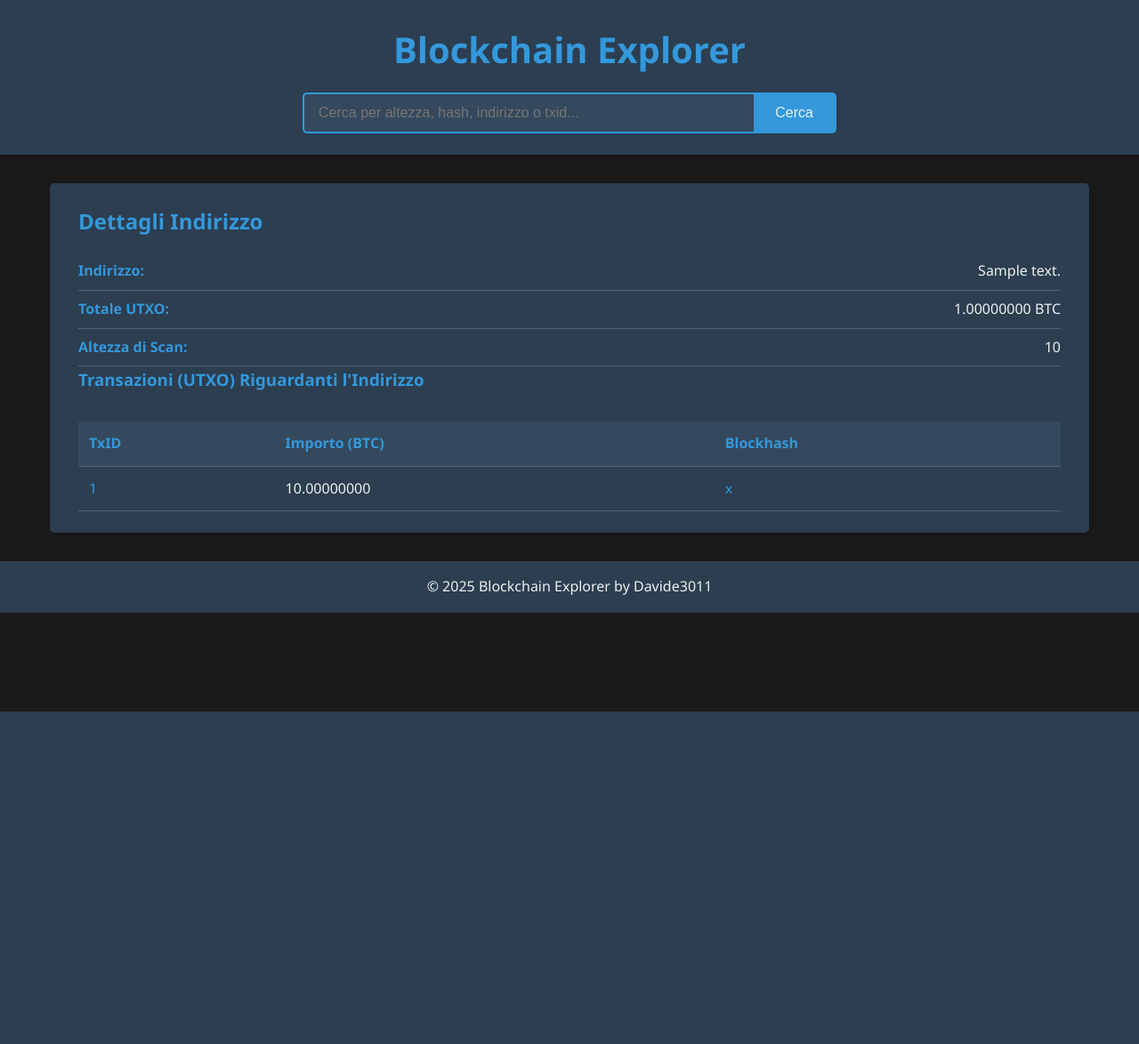
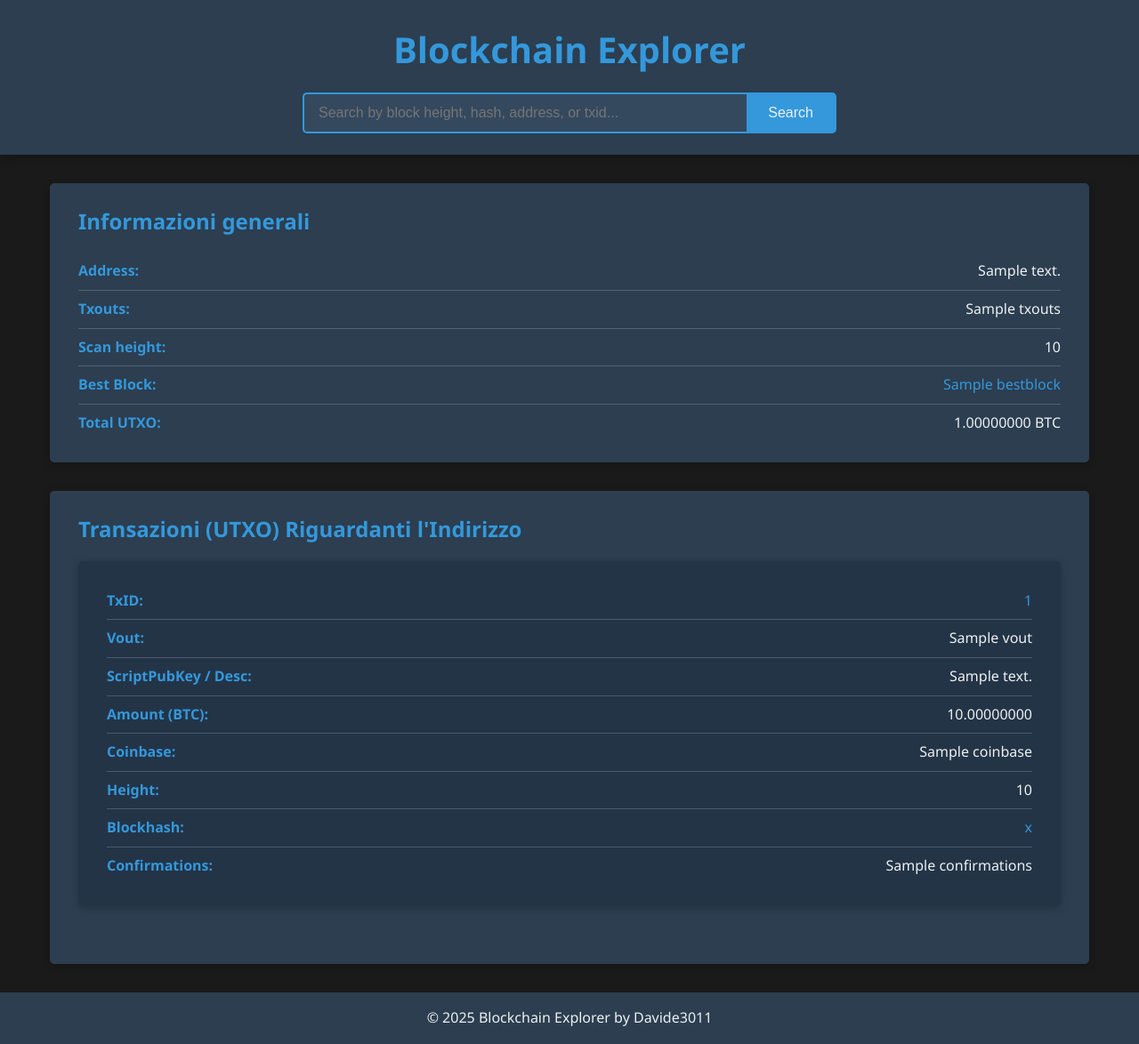
Before and after one commit to davide3011/RegtestExplorer, a Flask app: template templates/address.html in a window 1280 px wide. Shown: the whole page at 89% size. Before the commit the page ends 800 px from the top, so only its background shows below. Run offline with Flask 3, Linux system fonts and the light colour scheme; the template is opened without the code that fills it: most values are stand-ins (such as "Sample title", 1, 10 or a date in 2020).

Commit message:
Migliora il codice
- Separa la logica di connessione RPC nel file 'rpc_connection.py'
- Elimina la cartella e la generazione dei log
- Migliora il template
- Aggiunge icona
- Migliora il layout (style.css)

```diff
--- a/app.py
+++ b/app.py
@@ -1,43 +1,26 @@
 from flask import Flask, render_template, request, redirect, url_for, flash
-from bitcoinrpc.authproxy import AuthServiceProxy, JSONRPCException
-import re, logging
-from logging.handlers import RotatingFileHandler
-import os
-if not os.path.exists('logs'):
-    os.makedirs('logs')
+from rpc_connection import get_rpc_connection
+from bitcoinrpc.authproxy import JSONRPCException
+import re
 
 app = Flask(__name__)
 app.secret_key = 'sostituisci_con_una_chiave_sicura'
 
-# Configurazione RPC (modifica secondo le configurazioni del 'bitcoin.conf')
-RPC_USER = 'RPC_USER'
-RPC_PASSWORD = 'RPC_PASSWORD'
-RPC_ADDRESS = 'IP_ADDRESS'
-RPC_PORT = 8332
-
-def get_rpc_connection():
-    url = f"http://{RPC_USER}:{RPC_PASSWORD}@{RPC_ADDRESS}:{RPC_PORT}"
-    return AuthServiceProxy(url)
-
+# Funzioni di utilità per validare l'input
 def is_numeric(s):
     return s.isdigit()
 
 def is_hash(s):
-    # Se è esattamente 64 caratteri e non corrisponde a nessun pattern di indirizzo, allora è un hash.
     if len(s) != 64:
         return False
-    # Controlla che la stringa sia esadecimale
     if re.match(r'^[0-9a-fA-F]{64}$', s) is None:
         return False
-    # Nessun indirizzo Bitcoin ha 64 caratteri; se arrivi qui, è un hash
     return True
 
 def is_address(s):
-    # Controlla indirizzi legacy: iniziano con 1, 3, m, n o 2
     legacy = re.match(r'^[13mn2][a-zA-Z0-9]{25,34}$', s)
     if legacy:
         return True
-    # Controlla indirizzi bech32: per mainnet (bc1), testnet (tb1) e regtest (bcrt1)
     bech32 = re.match(r'^(bc1|[tb]crt1)[a-z0-9]{6,90}$', s)
     return bech32 is not None
 
@@ -57,7 +40,7 @@ def index():
         chain = blockchain_info.get("chain")
         blocks = blockchain_info.get("blocks")
         bestblockhash = blockchain_info.get("bestblockhash")
-        difficulty = blockchain_info.get("difficulty")
+        difficulty = blockchain_info.get("difficulty") # nel template da visualizzare come intero
         mediantime = blockchain_info.get("mediantime")
         size_on_disk = blockchain_info.get("size_on_disk")
 
@@ -70,17 +53,18 @@ def index():
         circulating_total = txoutset_info.get("total_amount")
         txout_transactions = txoutset_info.get("transactions")
 
-        # Recupera gli ultimi 5 blocchi
+        # Recupera gli ultimi 10 blocchi
         last_blocks = []
         current_height = blocks
-        start_height = max(0, current_height - 4)
+        start_height = max(0, current_height - 9)
         for h in range(start_height, current_height + 1):
             block_hash = rpc.getblockhash(h)
             block_data = rpc.getblock(block_hash)
             last_blocks.append({
                 "height": block_data["height"],
                 "hash": block_data["hash"],
-                "time": block_data["time"]
+                "time": block_data["time"],
+                "nTx": block_data["nTx"]
             })
         last_blocks = sorted(last_blocks, key=lambda x: x["height"], reverse=True)
 
@@ -132,15 +116,12 @@ def search():
 def block(identifier):
     rpc = get_rpc_connection()
     try:
-        # Se l'identificatore è numerico, ricava il block hash dall'altezza
         if is_numeric(identifier):
             block_hash = rpc.getblockhash(int(identifier))
         else:
             block_hash = identifier
-        # Ottieni il blocco con verbose=2 (dati completi)
         block_data = rpc.getblock(block_hash, 2)
 
-        # Estrai le informazioni generali
         general_info = {
             "hash": block_data.get("hash"),
             "confirmations": block_data.get("confirmations"),
@@ -162,23 +143,48 @@ def block(identifier):
             "weight": block_data.get("weight")
         }
 
-        # Le transazioni del blocco: il primo è la coinbase, gli altri normali
         txs = block_data.get("tx", [])
-        coinbase_tx = None
+        coinbase_info = {}
         normal_txs = []
+
         if txs:
-            coinbase_tx = txs[0]
+            # Estrai la coinbase creando una struttura specifica
+            coinbase = txs[0]
+
+            coinbase_info = {
+                "txid": coinbase.get("txid"),
+                # Prendi il valore del primo output, se presente
+                "value": coinbase.get("vout")[0].get("value") if coinbase.get("vout") else None,
+                # Prendi l'indirizzo dal primo output, verificando se è in "address" o in "addresses"
+                "address": coinbase.get("vout")[0].get("scriptPubKey", {}).get("address") if coinbase.get("vout") else None
+            }
+            # Per le transazioni normali, estrai solo i campi utili
             for tx in txs[1:]:
-                summary_tx = {
+                # Calcola il totale degli input della transazione
+                total_in = 0.0
+                for vin in tx.get("vin", []):
+                    # Recupera la transazione precedente per ottenere il valore dell'output utilizzato da questo input
+                    prev_tx = rpc.getrawtransaction(vin["txid"], True)
+                    prev_vout = prev_tx["vout"][vin["vout"]]
+                    total_in += float(prev_vout.get("value", 0))
+
+                # Calcola il totale degli output della transazione
+                total_out = sum(float(vout.get("value", 0)) for vout in tx.get("vout", []))
+
+                # La fee è la differenza tra il totale degli input e quello degli output
+                fee = total_in - total_out if total_in > 0 else 0.0
+
+                # Crea una struttura specifica per la transazione normale
+                tx_info = {
                     "txid": tx.get("txid"),
-                    "size": tx.get("size"),
                     "vsize": tx.get("vsize"),
                     "weight": tx.get("weight"),
-                    "locktime": tx.get("locktime")
+                    "fee": fee
                 }
-                normal_txs.append(summary_tx)
+                normal_txs.append(tx_info)
 
-        return render_template("block.html", general_info=general_info, coinbase_tx=coinbase_tx, normal_txs=normal_txs)
+        return render_template("block.html", general_info=general_info, coinbase_tx=coinbase_info, normal_txs=normal_txs)
+
     except JSONRPCException as e:
         return render_template("error.html", error=str(e))
     except Exception as ex:
@@ -188,10 +194,9 @@ def block(identifier):
 def transaction(txid):
     rpc = get_rpc_connection()
     try:
-        # Usa sempre getrawtransaction con verbose=True per ottenere il JSON completo dalla blockchain
         tx = rpc.getrawtransaction(txid, True)
 
-        # Prepara i dati generali della transazione
+        # Raggruppa le informazioni generali della transazione
         tx_info = {
             "hex": tx.get("hex"),
             "txid": tx.get("txid"),
@@ -203,56 +208,57 @@ def transaction(txid):
             "locktime": tx.get("locktime")
         }
 
-        # Calcola la fee: somma degli input (escludendo eventuali coinbase) meno la somma degli output
-        total_in = 0.0
-        for vin in tx.get("vin", []):
+        # Raggruppa gli input in modo semplificato: per ciascun input, considera txid, vout e sequence
+        raw_vin = tx.get("vin", [])
+        tx_inputs = []
+        for vin in raw_vin:
             if "coinbase" in vin:
-                continue
-            prev_tx = rpc.getrawtransaction(vin["txid"], True)
-            prev_vout = prev_tx["vout"][vin["vout"]]
-            total_in += float(prev_vout.get("value", 0))
-        total_out = sum(float(vout.get("value", 0)) for vout in tx.get("vout", []))
-        fee = total_in - total_out if total_in > 0 else 0.0
+                tx_inputs.append({
+                    "txid": "Coinbase",
+                    "vout": None,
+                    "sequence": vin.get("sequence")
+                })
+            else:
+                tx_inputs.append({
+                    "txid": vin.get("txid"),
+                    "vout": vin.get("vout"),
+                    "sequence": vin.get("sequence")
+                })
 
-        # Determina se la transazione è coinbase
-        is_coinbase = any("coinbase" in vin for vin in tx.get("vin", []))
-
-        if is_coinbase:
-            sender = None
-            recipients = []
-            # Filtra gli output di tipo "nulldata"
-            for v in tx.get("vout", []):
-                spk_v = v.get("scriptPubKey", {})
-                if spk_v.get("type") == "nulldata":
-                    continue
-                recipient = {
-                    "address": spk_v.get("address") or (spk_v.get("addresses", [None])[0]),
-                    "value": v.get("value", 0)
-                }
-                recipients.append(recipient)
-        else:
-            vouts = tx.get("vout", [])
-            if len(vouts) > 0:
-                first_vout = vouts[0]
-                spk = first_vout.get("scriptPubKey", {})
-                sender = {
-                    "address": spk.get("address") or (spk.get("addresses", [None])[0]),
+        # Raggruppa gli output: per ciascun output, considera value, n e i dettagli dello scriptPubKey
+        raw_vout = tx.get("vout", [])
+        tx_outputs = []
+        for v in raw_vout:
+            spk = v.get("scriptPubKey", {})
+            tx_outputs.append({
+                "value": v.get("value"),
+                "n": v.get("n"),
+                "scriptPubKey": {
                     "asm": spk.get("asm"),
                     "hex": spk.get("hex"),
-                    "type": spk.get("type"),
-                    "value": first_vout.get("value", 0)
+                    "address": spk.get("address") if spk.get("address") else (spk.get("addresses")[0] if spk.get("addresses") else None),
+                    "type": spk.get("type")
                 }
-                recipients = []
-                for v in vouts[1:]:
-                    spk_v = v.get("scriptPubKey", {})
-                    recipient = {
-                        "address": spk_v.get("address") or (spk_v.get("addresses", [None])[0]),
-                        "value": v.get("value", 0)
-                    }
-                    recipients.append(recipient)
+            })
 
-        return render_template("transaction.html", tx_info=tx_info, sender=sender,
-                               recipients=recipients, fee=fee, is_coinbase=is_coinbase)
+        # Calcola la fee solo se la transazione non è coinbase
+        if not any("coinbase" in vin for vin in raw_vin):
+            total_in = 0.0
+            for vin in raw_vin:
+                prev_tx = rpc.getrawtransaction(vin["txid"], True)
+                prev_vout = prev_tx["vout"][vin["vout"]]
+                total_in += float(prev_vout.get("value", 0))
+            total_out = sum(float(v.get("value", 0)) for v in raw_vout)
+            fee = total_in - total_out if total_in > 0 else 0.0
+        else:
+            fee = None
+
+        return render_template("transaction.html",
+                               tx_info=tx_info,
+                               tx_inputs=tx_inputs,
+                               tx_outputs=tx_outputs,
+                               fee=fee,
+                               is_coinbase=any("coinbase" in vin for vin in raw_vin))
     except JSONRPCException as e:
         return render_template("error.html", error=str(e))
     except Exception as ex:
@@ -262,53 +268,29 @@ def transaction(txid):
 def address(address):
     rpc = get_rpc_connection()
     try:
-        try:
-            # Importa l'indirizzo se non è già presente
-            rpc.importaddress(address, "", True)
-        except JSONRPCException:
-            pass
-
-        # Esegui lo scan degli UTXO per l'indirizzo
-        scan_result = rpc.scantxoutset("start", [f"addr({address})"])
+        # Costruisci il descriptor come lista Python
+        descriptor = [f"addr({address})"]
+        scan_result = rpc.scantxoutset("start", descriptor)
         if scan_result and scan_result.get("success", False):
-            total_amount = scan_result.get("total_amount", 0)
-            unspents = scan_result.get("unspents", [])
-            height = scan_result.get("height")
-
-            # Per ottenere la cronologia delle transazioni, usiamo listtransactions
-            transactions = rpc.listtransactions("*", 100, 0, True)
-            tx_history = [tx for tx in transactions if tx.get("address", "").lower() == address.lower()]
+            # Raggruppa le informazioni generali ottenute dalla scansione
+            general_info = {
+                "txouts": scan_result.get("txouts"),
+                "height": scan_result.get("height"),
+                "bestblock": scan_result.get("bestblock"),
+                "total_amount": scan_result.get("total_amount", 0)
+            }
+            # La lista delle transazioni (UTXO) si trova in "unspents"
+            txs = scan_result.get("unspents", [])
 
             return render_template("address.html",
                                    address=address,
-                                   total_amount=total_amount,
-                                   unspents=unspents,
-                                   height=height,
-                                   tx_history=tx_history)
+                                   general_info=general_info,
+                                   txs=txs)
         else:
             flash("Nessun UTXO trovato per questo indirizzo.")
             return redirect(url_for('index'))
-    except JSONRPCException as e:
+    except Exception as e:
         return render_template("error.html", error=str(e))
-    except Exception as ex:
-        return render_template("error.html", error=str(ex))
 
 if __name__ == '__main__':
-    # Usa FileHandler per scrivere sempre sullo stesso file
-    file_handler = logging.FileHandler('logs/explorer.log')
-    formatter = logging.Formatter('%(asctime)s %(levelname)s: %(message)s [in %(pathname)s:%(lineno)d]')
-    file_handler.setFormatter(formatter)
-    file_handler.setLevel(logging.INFO)
-
-    app.logger.addHandler(file_handler)
-    app.logger.setLevel(logging.INFO)
-
-    # Aggiungi lo stesso handler al logger di Werkzeug per loggare le richieste HTTP
-    werkzeug_logger = logging.getLogger('werkzeug')
-    werkzeug_logger.addHandler(file_handler)
-    werkzeug_logger.setLevel(logging.INFO)
-
-    app.logger.info("Explorer avviato")
-
-    # Avvia l'app senza reloader per evitare doppie inizializzazioni
     app.run(debug=True, use_reloader=False)
--- a/static/style.css
+++ b/static/style.css
@@ -1,5 +1,6 @@
 :root {
   --primary: #2c3e50;
+  --primary-sub: #243447;
   --secondary: #3498db;
   --background: #1a1a1a;
   --text: #ecf0f1;
@@ -93,13 +94,21 @@
 }
 
 /* Box di contenuto */
-  .home, .block-info, .transaction-info, .address-info, .error-info,
-  .network-info, .latest-blocks, .tx-general-info, .tx-sender-info,
-  .tx-recipients-info, .raw-json, .block-general-info, .block-coinbase,
-  .block-tx-summary {
+.home, .block-info, .transaction-info, .address-info, .error-info, .network-info,
+.latest-blocks, .tx-general-info, .tx-sender-info, .tx-recipients-info, .raw-json,
+.block-general-info, .block-coinbase, .block-tx-summary, .tx-inputs, .tx-outputs,
+.address-general, .address-txs {
   background-color: var(--primary);
   padding: 1.5rem 2rem;
   margin-bottom: 2rem;
+  border-radius: var(--border-radius);
+  box-shadow: 0 2px 8px rgba(0, 0, 0, 0.2);
+}
+
+.tx-subblock {
+  background-color: var(--primary-sub);
+  padding: 1.5rem 2rem;
+  margin-bottom: 1rem;
   border-radius: var(--border-radius);
   box-shadow: 0 2px 8px rgba(0, 0, 0, 0.2);
 }
--- a/templates/address.html
+++ b/templates/address.html
@@ -1,46 +1,84 @@
 {% extends "base.html" %}
 {% block content %}
-<div class="address-info">
-  <h2>Dettagli Indirizzo</h2>
+
+<!-- Blocco 1: Informazioni Generali -->
+<div class="address-general">
+  <h2>Informazioni generali</h2>
   <div class="detail-row">
-    <span class="detail-label">Indirizzo:</span>
+    <span class="detail-label">Address:</span>
     <span class="detail-value">{{ address }}</span>
   </div>
   <div class="detail-row">
-    <span class="detail-label">Totale UTXO:</span>
-    <span class="detail-value">{{ total_amount | fnum }} BTC</span>
+    <span class="detail-label">Txouts:</span>
+    <span class="detail-value">{{ general_info.txouts }}</span>
   </div>
   <div class="detail-row">
-    <span class="detail-label">Altezza di Scan:</span>
-    <span class="detail-value">{{ height }}</span>
+    <span class="detail-label">Scan height:</span>
+    <span class="detail-value">{{ general_info.height }}</span>
   </div>
+  <div class="detail-row">
+    <span class="detail-label">Best Block:</span>
+    <span class="detail-value">
+      <a href="{{ url_for('block', identifier=general_info.bestblock) }}">{{ general_info.bestblock }}</a>
+    </span>
+  </div>
+  <div class="detail-row">
+    <span class="detail-label">Total UTXO:</span>
+    <span class="detail-value">{{ general_info.total_amount | fnum }} BTC</span>
+  </div>
+</div>
 
-  <h3>Transazioni (UTXO) Riguardanti l'Indirizzo</h3>
-  {% if unspents %}
-  <div class="table-container">
-    <table>
-      <thead>
-        <tr>
-          <th>TxID</th>
-          <th>Importo (BTC)</th>
-          <th>Blockhash</th>
-        </tr>
-      </thead>
-      <tbody>
-        {% for utxo in unspents %}
-        <tr>
-          <td>
+<!-- Blocco 2: Transazioni (UTXO) -->
+<div class="address-txs">
+  <h2>Transazioni (UTXO) Riguardanti l'Indirizzo</h3>
+  {% if txs %}
+    {% for utxo in txs %}
+      <div class="tx-subblock">
+        <div class="detail-row">
+          <span class="detail-label">TxID:</span>
+          <span class="detail-value">
             <a href="{{ url_for('transaction', txid=utxo.txid) }}">{{ utxo.txid }}</a>
-          </td>
-          <td>{{ utxo.amount | fnum }}</td>
-          <td>
+          </span>
+        </div>
+        <div class="detail-row">
+          <span class="detail-label">Vout:</span>
+          <span class="detail-value">{{ utxo.vout }}</span>
+        </div>
+        <div class="detail-row">
+          <span class="detail-label">ScriptPubKey / Desc:</span>
+          <span class="detail-value">
+            {% if utxo.desc %}
+              {{ utxo.desc }}
+            {% else %}
+              {{ utxo.scriptPubKey }}
+            {% endif %}
+          </span>
+        </div>
+        <div class="detail-row">
+          <span class="detail-label">Amount (BTC):</span>
+          <span class="detail-value">{{ utxo.amount | fnum }}</span>
+        </div>
+        <div class="detail-row">
+          <span class="detail-label">Coinbase:</span>
+          <span class="detail-value">{{ utxo.coinbase }}</span>
+        </div>
+        <div class="detail-row">
+          <span class="detail-label">Height:</span>
+          <span class="detail-value">{{ utxo.height }}</span>
+        </div>
+        <div class="detail-row">
+          <span class="detail-label">Blockhash:</span>
+          <span class="detail-value">
             <a href="{{ url_for('block', identifier=utxo.blockhash) }}">{{ utxo.blockhash }}</a>
-          </td>
-        </tr>
-        {% endfor %}
-      </tbody>
-    </table>
-  </div>
+          </span>
+        </div>
+        <div class="detail-row">
+          <span class="detail-label">Confirmations:</span>
+          <span class="detail-value">{{ utxo.confirmations }}</span>
+        </div>
+      </div>
+      <br>
+    {% endfor %}
   {% else %}
     <p>Nessuna transazione trovata per questo indirizzo.</p>
   {% endif %}
--- a/templates/base.html
+++ b/templates/base.html
@@ -3,6 +3,7 @@
 <head>
     <meta charset="UTF-8">
     <title>Blockchain Explorer</title>
+    <link rel="icon" href="{{ url_for('static', filename='icon.png') }}" type="image/x-icon">
     <link rel="stylesheet" href="{{ url_for('static', filename='style.css') }}">
 </head>
 <body>
@@ -10,8 +11,8 @@
         <div class="container">
             <h1><a href="{{ url_for('index') }}">Blockchain Explorer</a></h1>
             <form action="{{ url_for('search') }}" method="get">
-                <input type="text" name="q" placeholder="Cerca per altezza, hash, indirizzo o txid..." required>
-                <button type="submit">Cerca</button>
+                <input type="text" name="q" placeholder="Search by block height, hash, address, or txid..." required>
+                <button type="submit">Search</button>
             </form>
         </div>
     </header>
```
Also changed, not shown: rpc_connection.py (added, +14 -0 lines), templates/block.html (+12 -24 lines), templates/index.html (+8 -8 lines), templates/transaction.html (+85 -63 lines), README.md, static/icon.png (added), 1 other file. Lines whose indentation alone changed are shown as unchanged.
